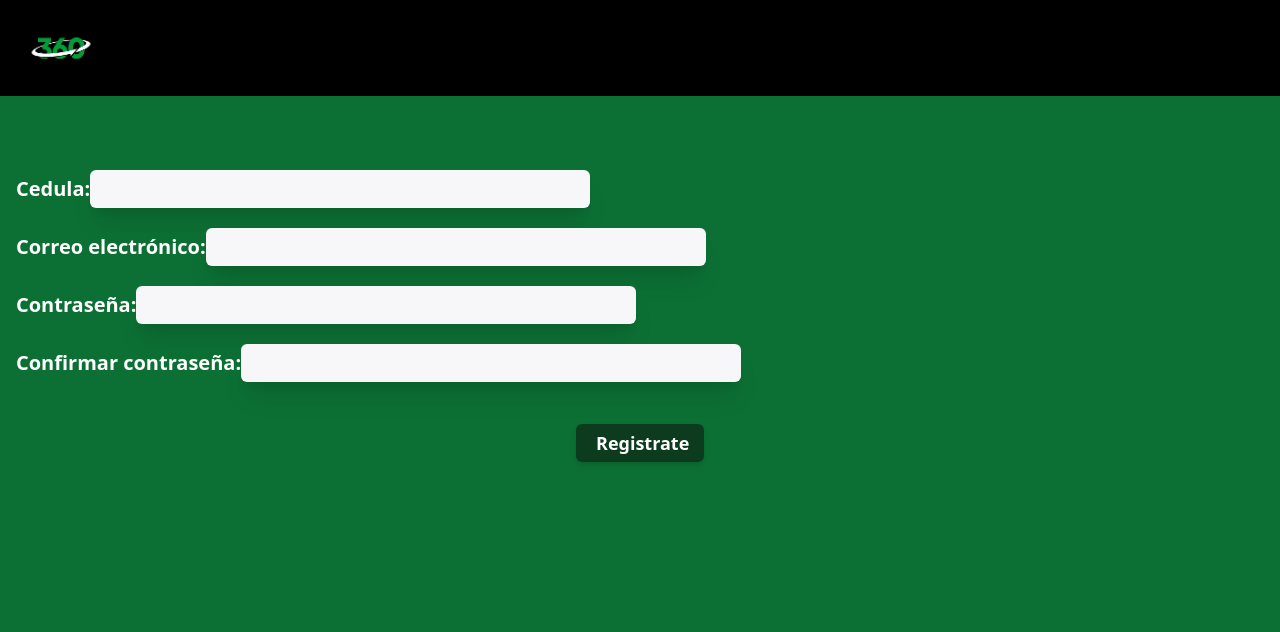
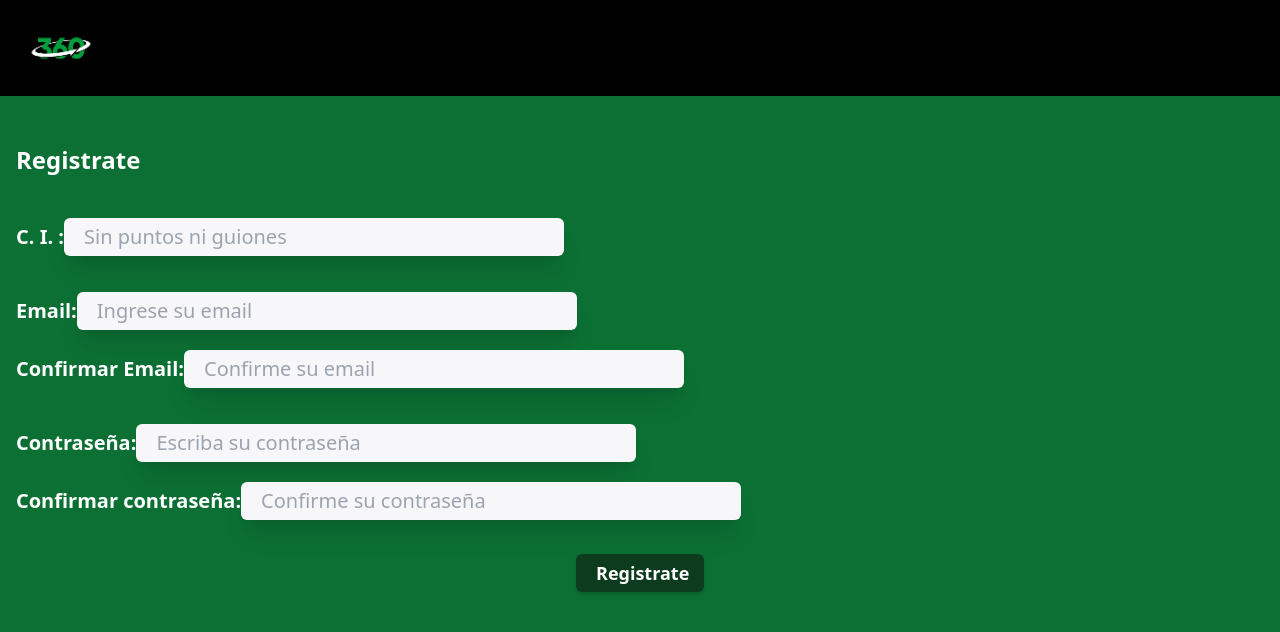
Before and after one commit to SantiagoAvigliano/Entrenamiento360, a React (Vite) app: page /register in a window 1280 px wide. Shown: the top 632 px of the page. Built offline with nearby package versions, Linux system fonts and the light colour scheme.

Commit message:
register complete

```diff
--- a/src/pages/DataForm.jsx
+++ b/src/pages/DataForm.jsx
@@ -64,9 +64,6 @@ const [comentarios, setComentarios] = useState('')
       };
       const onChangeName = (e) => {
         setNombre(e.target.value);
-      };
-      const onChangeEmail = (e) => {
-        setEmail(e.target.value);
       };
       const onChangeCelular = (e) => {
         setCelular(e.target.value);
@@ -135,17 +132,6 @@ const [comentarios, setComentarios] = useState('')
                         onChange={onChangeCelular}
                         type='number'
                         placeholder='09XXXXXXX'
-                        className='text-black w-full md:w-[500px] pl-[20px] bg-[#f7f7f9] mt-[10px] mb-[10px] rounded-md py-[5px] shadow-md hover:shadow-xl' />
-                </div>
-                <div className='flex flex-col'>
-                    <label htmlFor='' className='font-bold'>Email:</label>
-                    <input
-                        name='email'
-                        id='email'
-                        value={email}
-                        onChange={onChangeEmail}
-                        type='email'
-                        placeholder='p. ej.  360@email.com'
                         className='text-black w-full md:w-[500px] pl-[20px] bg-[#f7f7f9] mt-[10px] mb-[10px] rounded-md py-[5px] shadow-md hover:shadow-xl' />
                 </div>
                 <div className='flex flex-col'>
--- a/src/pages/Login.jsx
+++ b/src/pages/Login.jsx
@@ -39,18 +39,21 @@ function Login() {
             <div className='bg-[#0c7034] h-screen flex flex-col justify-start text-white text-xl pt-40 px-4'>
                 <div className='pb-12'>
                     <p className='text-2xl font-bold'>Bienvenido</p>
-                    <p>Iniciá sesión para continuar</p>
+                    <p className='pt-2'>Iniciá sesión para continuar</p>
                 </div>
                 <form
                     className='flex flex-col'
                     onSubmit={handleLogin}>
                     {error && <p>{error}</p>}
                     <label htmlFor='' className='font-bold '>
-                        Cédula:
+                        C. I. :
                     </label>
                     <input
                         className='text-black w-full md:w-[500px] pl-[20px] bg-[#f7f7f9] mt-[10px] mb-[10px] rounded-md py-[5px] shadow-xl hover:shadow-2xl'
-                        type="text" value={cedula} onChange={(e) => setCedula(e.target.value)} />
+                        type="text"
+                        value={cedula}
+                        placeholder='Sin puntos ni guiones'
+                        onChange={(e) => setCedula(e.target.value)} />
                     <label className='font-bold '>
                         Contraseña:
                     </label>
--- a/src/pages/Register.jsx
+++ b/src/pages/Register.jsx
@@ -5,17 +5,24 @@ import Nav from '../components/Nav';
 const Register = () => {
   const [cedula, setCedula] = useState('');
   const [email, setEmail] = useState('');
+  const [confirmEmail, setConfirmEmail] = useState('')
+  const [errorEmail, setErrorEmail] = useState('');
   const [password, setPassword] = useState('');
   const [confirmPassword, setConfirmPassword] = useState('');
-  const [error, setError] = useState('');
+  const [errorPassword, setErrorPassword] = useState('');
 
   const navigate = useNavigate();
 
   const handleRegister = async (e) => {
     e.preventDefault();
 
+    if (email !== confirmEmail) {
+      setErrorEmail('Los emails no coinciden!');
+      return;
+    }
+
     if (password !== confirmPassword) {
-      setError('Las contraseñas no coinciden');
+      setErrorPassword('Las contraseñas no coinciden! Intentalo de nuevo');
       return;
     }
 
@@ -34,58 +41,85 @@ const Register = () => {
     const data = await response.json();
 
     if (response.ok) {
-      // Si el registro es exitoso, puedes redirigir al usuario a la página de inicio de sesión
-      // Aquí utilizo un alert para mostrar un mensaje, pero puedes utilizar una notificación o cualquier otro componente para informar al usuario
       alert('Registro exitoso. Ahora puedes iniciar sesión.');
       navigate('/');
     } else {
-      setError(data.error);
+      if (data.error.includes('email')) {
+        setErrorEmail(data.error);
+      } else if (data.error.includes('password')) {
+        setErrorPassword(data.error);
+      }
     }
   }
 
   return (
-    <div>
+    <div className='h-screen'>
+
       <Nav />
 
-      <form className='bg-[#0c7034] h-screen flex flex-col justify-start text-white text-xl pt-40 px-4' onSubmit={handleRegister}>
-        {error && <p>{error}</p>}
-        <label className='font-bold'>
-          Cedula:
+      <form className='bg-[#0c7034] h-full  flex flex-col justify-start text-white text-xl pt-24 px-4' onSubmit={handleRegister}>
+
+        <p className='text-2xl font-bold pt-12 '>Registrate</p>
+
+        {errorPassword && <p className=' bg-red-600 font-semibold rounded-md mt-4 text-center'>{errorPassword}</p>}
+        {errorEmail && <p className='bg-red-600 font-semibold rounded-md mt-4 text-center' >{errorEmail}</p>}
+
+        <label className='font-bold pt-8'>
+          C. I. :
           <input
-            className='text-black w-full md:w-[500px] pl-[20px] bg-[#f7f7f9] mt-[10px] mb-[10px] rounded-md py-[5px] shadow-xl hover:shadow-2xl'
+            className='text-black font-normal w-full md:w-[500px] pl-[20px] bg-[#f7f7f9] mt-[10px] mb-[10px] rounded-md py-[5px] shadow-xl hover:shadow-2xl'
             type="text"
             value={cedula}
+            placeholder='Sin puntos ni guiones'
             onChange={(e) => setCedula(e.target.value)} />
         </label>
-        <label className='font-bold'>
-          Correo electrónico:
+
+        <label className='font-bold pt-4'>
+          Email:
           <input
-            className='text-black w-full md:w-[500px] pl-[20px] bg-[#f7f7f9] mt-[10px] mb-[10px] rounded-md py-[5px] shadow-xl hover:shadow-2xl'
+            className='text-black font-normal w-full md:w-[500px] pl-[20px] bg-[#f7f7f9] mt-[10px] mb-[10px] rounded-md py-[5px] shadow-xl hover:shadow-2xl'
             type="email"
             value={email}
+            placeholder='Ingrese su email'
             onChange={(e) => setEmail(e.target.value)} />
         </label>
+
         <label className='font-bold'>
+          Confirmar Email:
+          <input
+            className='text-black font-normal w-full md:w-[500px] pl-[20px] bg-[#f7f7f9] mt-[10px] mb-[10px] rounded-md py-[5px] shadow-xl hover:shadow-2xl'
+            type="email"
+            value={confirmEmail}
+            placeholder='Confirme su email'
+            onChange={(e) => setConfirmEmail(e.target.value)} />
+        </label>
+
+        <label className='font-bold pt-4'>
           Contraseña:
           <input
-            className='text-black w-full md:w-[500px] pl-[20px] bg-[#f7f7f9] mt-[10px] mb-[10px] rounded-md py-[5px] shadow-xl hover:shadow-2xl'
+            className='text-black font-normal w-full md:w-[500px] pl-[20px] bg-[#f7f7f9] mt-[10px] mb-[10px] rounded-md py-[5px] shadow-xl hover:shadow-2xl'
             type="password"
             value={password}
+            placeholder='Escriba su contraseña'
             onChange={(e) => setPassword(e.target.value)} />
         </label>
+
         <label className='font-bold'>
           Confirmar contraseña:
           <input
-            className='text-black w-full md:w-[500px] pl-[20px] bg-[#f7f7f9] mt-[10px] mb-[10px] rounded-md py-[5px] shadow-xl hover:shadow-2xl'
+            className='text-black font-normal w-full md:w-[500px] pl-[20px] bg-[#f7f7f9] mt-[10px] mb-[10px] rounded-md py-[5px] shadow-xl hover:shadow-2xl'
             type="password"
             value={confirmPassword}
+            placeholder='Confirme su contraseña'
             onChange={(e) => setConfirmPassword(e.target.value)} />
         </label>
-        <div className='flex justify-center pt-8'>
+
+        <div className='flex justify-center pt-6'>
           <button
             className='bg-[#0d3b1e] w-32 font-bold hover:text-[#009e3a] hover:bg-[#104423] text-lg text-slate  rounded-md px-5 py-[5px] shadow-md hover:shadow-4xl'
             type="submit">Registrate</button>
         </div>
+
       </form>
     </div>
   );
```
